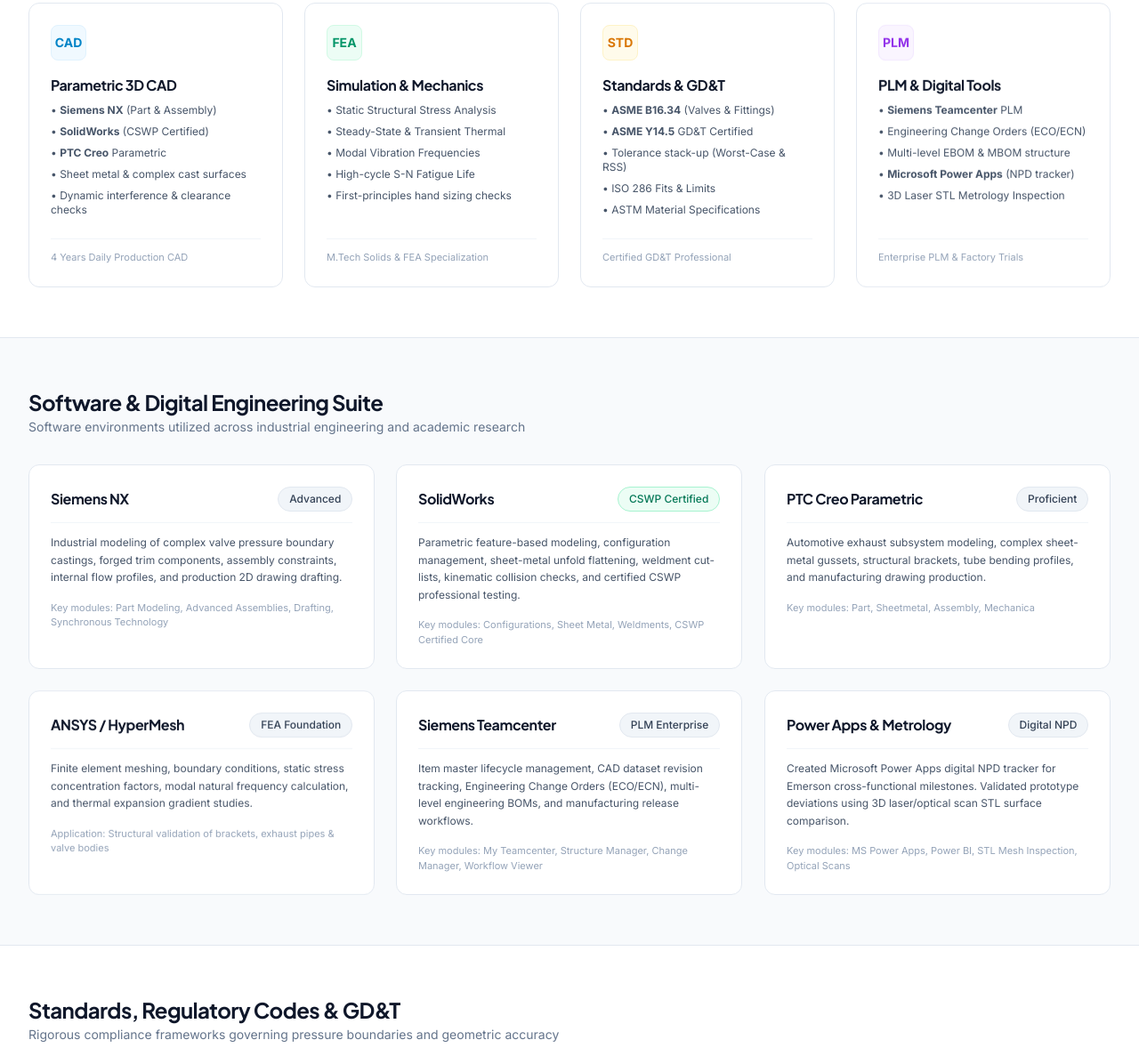
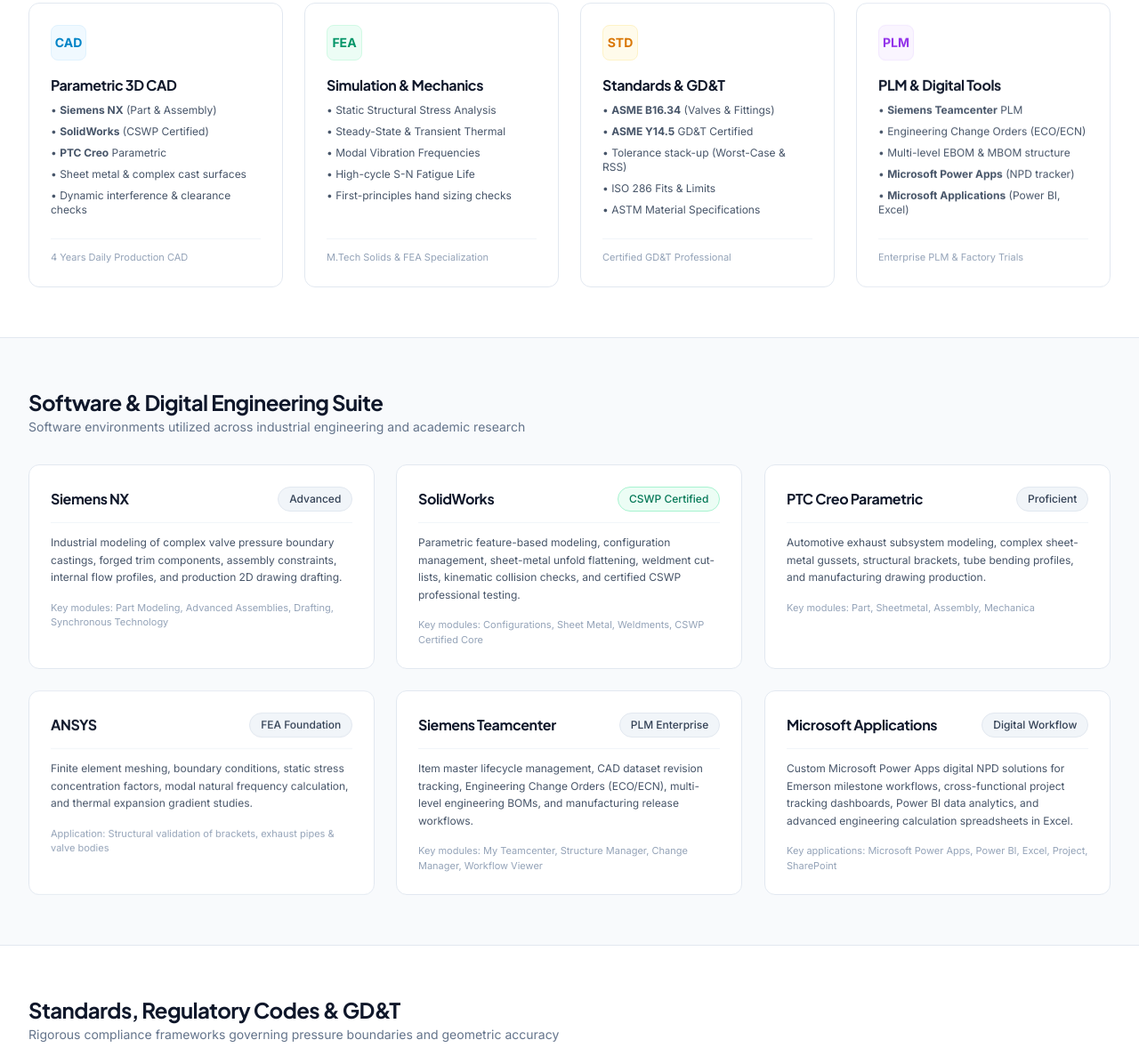
Before and after one commit to Mouli-K/Mouli-Portfolio, a plain HTML site: page skills.html in a window 1280 px wide. Shown: the part 473-1651 px from the top of the page at 89% size. Drawn offline with nearby package versions, Linux system fonts and the light colour scheme.

Commit message:
fix(skills): remove hypermesh to feature ansys alone and update tool card to Microsoft Applications

```diff
--- a/skills.html
+++ b/skills.html
@@ -206,7 +206,7 @@
                 <li>&bull; Engineering Change Orders (ECO/ECN)</li>
                 <li>&bull; Multi-level EBOM &amp; MBOM structure</li>
                 <li>&bull; <strong>Microsoft Power Apps</strong> (NPD tracker)</li>
-                <li>&bull; 3D Laser STL Metrology Inspection</li>
+                <li>&bull; <strong>Microsoft Applications</strong> (Power BI, Excel)</li>
               </ul>
             </div>
             <div class="pt-3 border-t border-slate-100 text-[11px] text-slate-400">
@@ -277,7 +277,7 @@
           <!-- Tool 4: Simulation & FEA -->
           <div class="spec-card card-hover-pop flow-reveal p-6 bg-white space-y-3">
             <div class="flex items-center justify-between pb-3 border-b border-slate-100">
-              <div class="font-display font-bold text-base text-slate-900">ANSYS / HyperMesh</div>
+              <div class="font-display font-bold text-base text-slate-900">ANSYS</div>
               <span class="badge-pill">FEA Foundation</span>
             </div>
             <p class="text-xs text-slate-600 leading-relaxed">
@@ -302,17 +302,17 @@
             </div>
           </div>
 
-          <!-- Tool 6: Digital NPD Tools -->
+          <!-- Tool 6: Microsoft Applications -->
           <div class="spec-card card-hover-pop flow-reveal p-6 bg-white space-y-3">
             <div class="flex items-center justify-between pb-3 border-b border-slate-100">
-              <div class="font-display font-bold text-base text-slate-900">Power Apps &amp; Metrology</div>
-              <span class="badge-pill">Digital NPD</span>
+              <div class="font-display font-bold text-base text-slate-900">Microsoft Applications</div>
+              <span class="badge-pill">Digital Workflow</span>
             </div>
             <p class="text-xs text-slate-600 leading-relaxed">
-              Created Microsoft Power Apps digital NPD tracker for Emerson cross-functional milestones. Validated prototype deviations using 3D laser/optical scan STL surface comparison.
+              Custom Microsoft Power Apps digital NPD solutions for Emerson milestone workflows, cross-functional project tracking dashboards, Power BI data analytics, and advanced engineering calculation spreadsheets in Excel.
             </p>
             <div class="text-[11px] text-slate-400 pt-1">
-              Key modules: MS Power Apps, Power BI, STL Mesh Inspection, Optical Scans
+              Key applications: Microsoft Power Apps, Power BI, Excel, Project, SharePoint
             </div>
           </div>
 
```
Also changed, not shown: index.html (+1 -1 lines).
